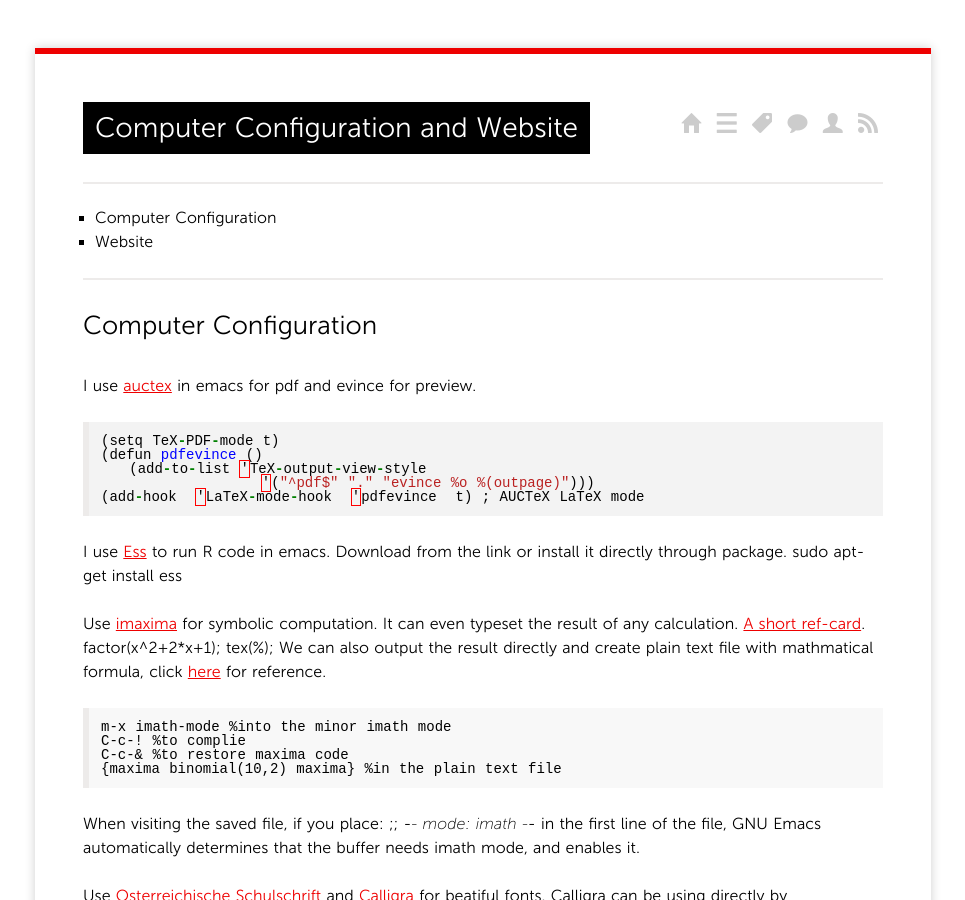
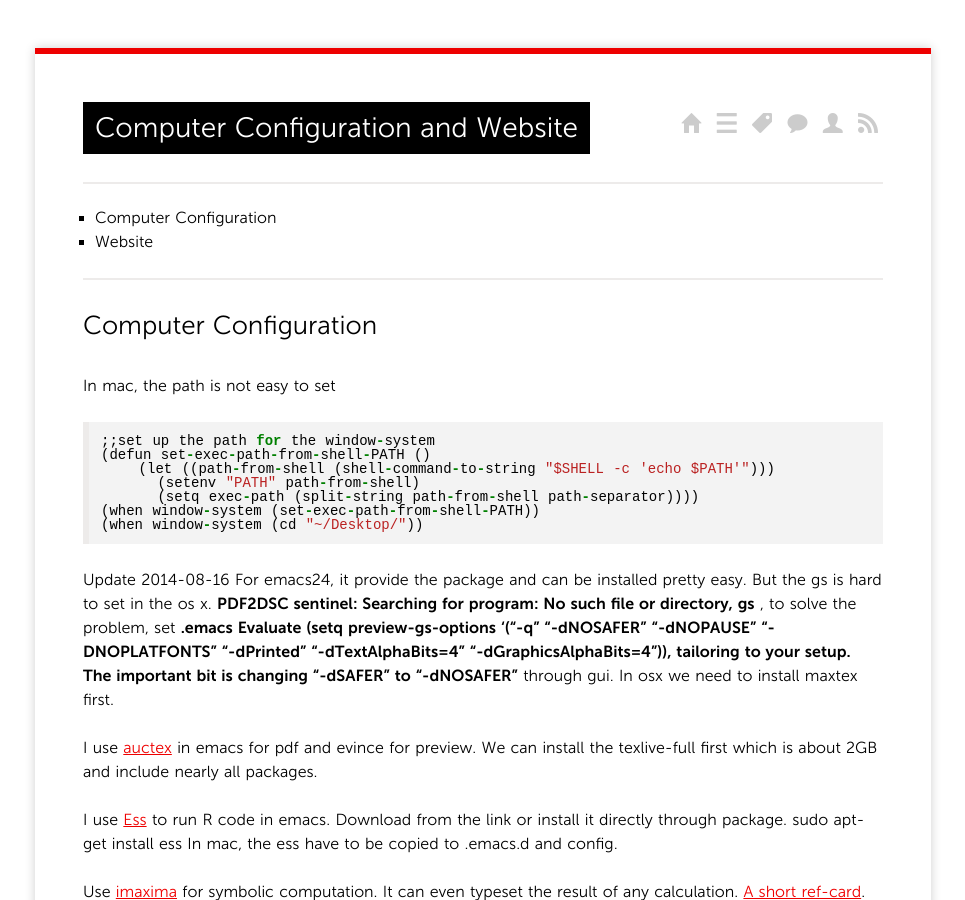
Before and after one commit to JuDa-hku/JuDa-hku.github.io, a Jekyll site: the page built from _posts/2014/2014-03-19-computer-configuration-and-website.md, in a window 1280 px wide and 900 px high. Shown: the whole window, without its empty margins (157-1122 px from the left). Built offline with Jekyll 4.4.1, drawn with Linux system fonts in a browser that asks for light colours; comment, search, counter and statistics services are not loaded.

Commit message:
add mac config

```diff
--- a/_posts/2014/2014-03-19-computer-configuration-and-website.md
+++ b/_posts/2014/2014-03-19-computer-configuration-and-website.md
@@ -13,17 +13,28 @@ tags:
 ---
 
 ## Computer Configuration
-I use [auctex](https://www.gnu.org/software/auctex/download-for-unix.html) in emacs for pdf and evince for preview.
-{% highlight objc %}
-(setq TeX-PDF-mode t)
-(defun pdfevince ()
-   (add-to-list 'TeX-output-view-style
-                 '("^pdf$" "." "evince %o %(outpage)")))
-(add-hook  'LaTeX-mode-hook  'pdfevince  t) ; AUCTeX LaTeX mode
-{% endhighlight %}
+
+In mac, the path is not easy to set
+{%highlight objc %}
+;;set up the path for the window-system
+(defun set-exec-path-from-shell-PATH ()
+    (let ((path-from-shell (shell-command-to-string "$SHELL -c 'echo $PATH'")))
+      (setenv "PATH" path-from-shell)
+      (setq exec-path (split-string path-from-shell path-separator))))
+(when window-system (set-exec-path-from-shell-PATH))
+(when window-system (cd "~/Desktop/"))
+{%endhighlight objc %}
+
+Update 2014-08-16 For emacs24, it provide the package and can be installed pretty easy. But the gs is hard to set in the os x. **PDF2DSC sentinel: Searching for program: No such file or directory, gs** , to solve the problem, set **.emacs Evaluate (setq preview-gs-options '("-q" "-dNOSAFER" "-dNOPAUSE" "-DNOPLATFONTS" "-dPrinted" "-dTextAlphaBits=4" "-dGraphicsAlphaBits=4")), tailoring to your setup. The important bit is changing "-dSAFER" to "-dNOSAFER"** through gui. In osx we need to install maxtex first.
+
+I use [auctex](https://www.gnu.org/software/auctex/download-for-unix.html) in emacs for pdf and evince for preview. We can install the texlive-full first which is about 2GB and include nearly all packages.
+
+
 
 I use [Ess](http://ess.r-project.org/index.php?Section=download) to run R code in emacs. Download from the link or install it directly through package.
 	sudo apt-get install  ess
+In mac, the ess have to be copied to .emacs.d and config.
+
 
 Use [imaxima](https://sites.google.com/site/imaximaimath/download-and-install/easy-install-on-linux) for symbolic computation. It can even typeset the result of any calculation. [A short ref-card](http://hippasus.com/resources/symmath/maximacalc.html).
 	factor(x^2+2*x+1);
```
